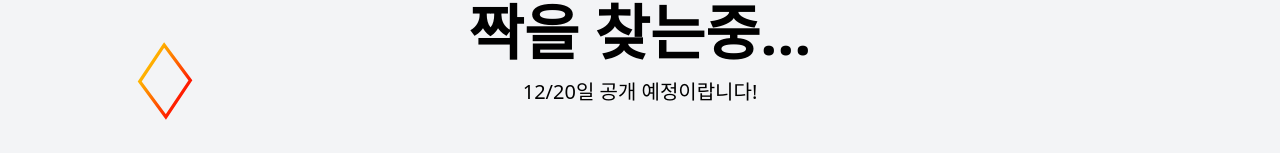
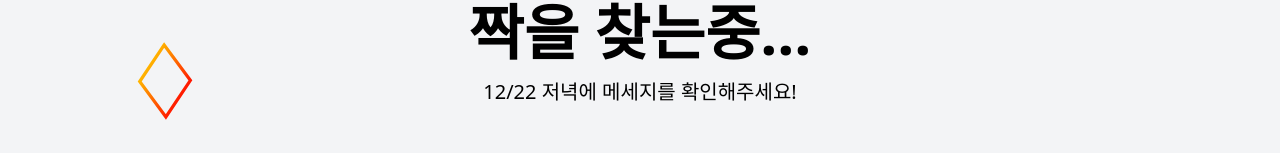
Before and after one commit to yoonhero/laonzena-blinddate, a Next.js app in the folder web/: page /matching in a window 1280 px wide. Shown: the part 238-391 px from the top of the page. Built offline with nearby package versions, Linux system fonts and the light colour scheme; sample sign-in values are in the browser's storage.

Commit message:
fix: Due

```diff
--- a/web/pages/matching/index.js
+++ b/web/pages/matching/index.js
@@ -30,7 +30,7 @@
                             짝을 찾는중...
                         </h1>
                         <span className="m-4 text-xl">
-                            12/20일 공개 예정이랍니다!
+                            12/22 저녁에 메세지를 확인해주세요!
                         </span>
 
                         <div className="scale-[1.2] magnifying-container">
```
Also changed, not shown: 1 other file (tests, documents, lock files or other folders).
